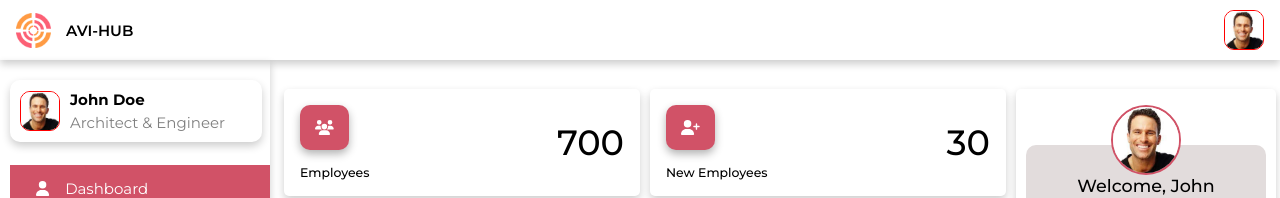
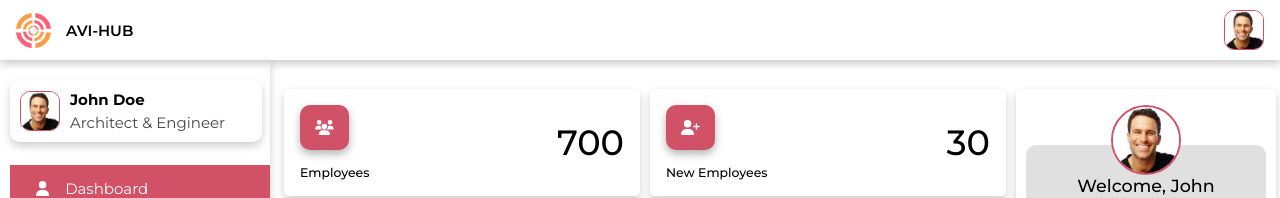
Before and after one commit to harry-olabs/avi-hub, a React (Create React App) app: page / in a window 1280 px wide. Shown: the top 198 px of the page. Built offline with nearby package versions, Linux system fonts and the light colour scheme; the HTML template or start-up script is replaced by a standard one.

Commit message:
changed some of the stylings in the dashboard css

```diff
--- a/src/feature/Dashboard/Dashboard.module.css
+++ b/src/feature/Dashboard/Dashboard.module.css
@@ -82,7 +82,7 @@ body {
   height: 40px;
   width: 40px;
   object-fit: cover;
-  border: 1px solid red;
+  border: 1px solid var(--primary-red);
   border-radius: 10px;
   cursor: pointer;
 }
@@ -120,12 +120,12 @@ body {
   width: 40px;
   border-radius: 10px;
   object-fit: cover;
-  border: 1px solid red;
+  border: 1px solid var(--primary-red);
 }
 
 .sidebar__container p {
   font-size: var(--font-size);
-  color: grey;
+  color: var(--primary-black-3);
 }
 .sidebar__item {
   text-decoration: none;
@@ -133,7 +133,7 @@ body {
 }
 .sidebar__menu__active {
   color: var(--primary-white);
-  background-color: #d15267;
+  background-color:var(--primary-red);
 }
 
 .sidebar__container {
@@ -391,7 +391,7 @@ body {
 .item3__content {
   margin-top: -30px;
   z-index: 0;
-  background-color: rgb(226, 220, 220);
+  background-color: var(--primary-white-2);
   border-radius: 10px;
   padding: 20px 5px;
   width: 240px;
```
